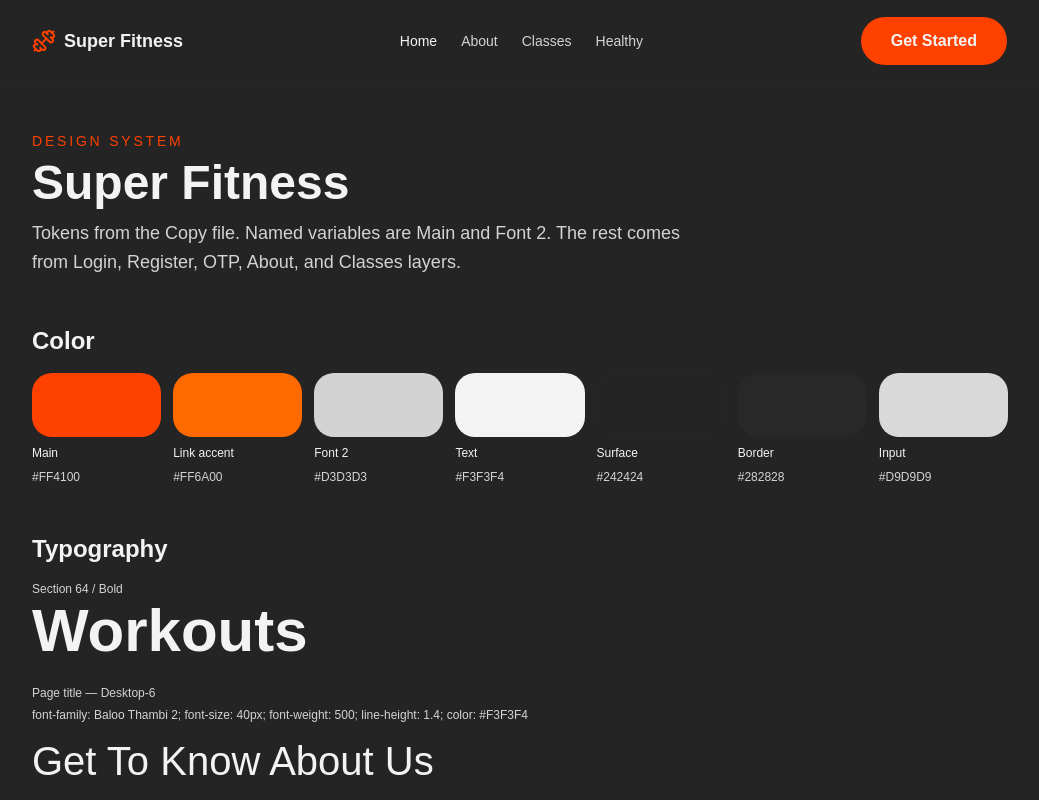
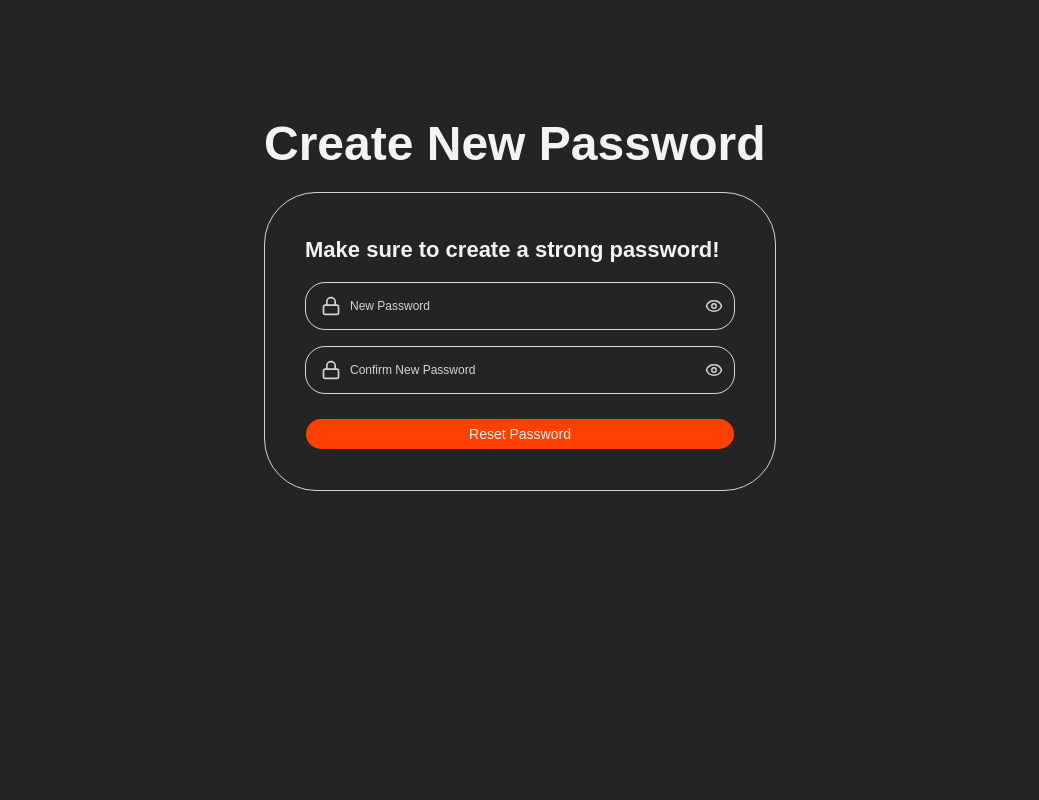
Before and after one commit to engmaggi/super-fitness, a React (Vite) app: page /auth/reset-password in a window 1280 px wide. Shown: the top 800 px of the page, without its empty margins (120-1159 px from the left). Built offline with nearby package versions, Linux system fonts and the light colour scheme; no server answers.

Commit message:
reset password form

```diff
--- a/src/App.tsx
+++ b/src/App.tsx
@@ -27,6 +27,8 @@ import { Separator } from "@/components/ui/separator"
 import { Tabs, TabsContent, TabsList, TabsTrigger } from "@/components/ui/tabs"
 import { figmaTokens } from "@/lib/tokens"
 import { toast } from "sonner"
+import { Route, Routes } from "react-router-dom"
+import { ResetPasswordPage } from "@/features/auth"
 
 const colors = [
   { name: "Main", hex: figmaTokens.color.main, className: "bg-primary" },
@@ -150,6 +152,14 @@ function IconField({
 }
 
 export default function App() {
+  return (
+    <Routes>
+      <Route path="/" element={<DesignSystem />} />
+      <Route path="/auth/reset-password" element={<ResetPasswordPage />} />
+    </Routes>
+  )
+}
+function DesignSystem() {
   return (
     <div className="min-h-svh bg-background text-foreground">
       <header className="border-b border-border">
--- /dev/null
+++ b/src/features/auth/api/reset-password.ts
@@ -0,0 +1,26 @@
+// Base URL for the API
+const BASE_URL = import.meta.env.VITE_API_BASE_URL;
+
+// Shape of the data this function needs to reset a password
+type ResetPasswordPayload = {
+  email: string;
+  newPassword: string;
+};
+
+export async function resetPassword({ email, newPassword }: ResetPasswordPayload) {
+  // TODO: swap this fetch for the shared axios instance once it's ready
+  // await apiClient.post(`${BASE_URL}/auth/resetPassword`, { email, newPassword })
+
+  // Send the new password to the backend
+  const res = await fetch(`${BASE_URL}/auth/resetPassword`, {
+    method: "PUT",
+    headers: { "Content-Type": "application/json" },
+    body: JSON.stringify({ email, newPassword }),
+  });
+
+  // If the request failed, stop here and let the caller show an error
+  if (!res.ok) {
+    throw new Error("Failed to reset password");
+  }
+
+}
--- /dev/null
+++ b/src/features/auth/components/reset-password-form.tsx
@@ -0,0 +1,140 @@
+import { useState, type SyntheticEvent } from "react";
+import { Button } from "@/components/ui/button";
+import { Input } from "@/components/ui/input";
+import { passwordSchema } from "../utils/password-schema";
+import { resetPassword } from "../api/reset-password";
+import { EyeOff, Eye, Lock } from "lucide-react";
+import { useNavigate } from "react-router-dom";
+import { toast } from "sonner";
+
+type CreatePasswordFormProps = {
+  email: string;
+};
+type FormErrors = { password?: string; confirmPassword?: string; form?: string };
+
+function ResetPasswordForm({ email }: CreatePasswordFormProps) {
+    const navigate = useNavigate();
+  // The actual values the user types
+  const [password, setPassword] = useState("");
+  const [confirmPassword, setConfirmPassword] = useState("");
+
+  // Show/hide toggles
+  const [showPassword, setShowPassword] = useState(false);
+  const [showConfirmPassword, setShowConfirmPassword] = useState(false);
+
+  // Only show an error after the user has interacted with that field
+  const [touched, setTouched] = useState({ password: false, confirmPassword: false });
+
+  // Separate from field errors — this is for backend/network failures
+  const [serverError, setServerError] = useState("");
+
+  // Re-run validation on every render, so errors always match the latest input
+  const result = passwordSchema.safeParse({ password, confirmPassword });
+  const errors: FormErrors = {};
+  if (!result.success) {
+    for (const issue of result.error.issues) {
+      const field = issue.path[0] as "password" | "confirmPassword";
+      errors[field] ??= issue.message; // keep only the first error per field
+    }
+  }
+
+  async function handleSubmit(e: SyntheticEvent<HTMLFormElement>) {
+    e.preventDefault();
+    setTouched({ password: true, confirmPassword: true }); // reveal errors even on empty fields
+    if (!result.success) return; // stop here if validation failed
+
+    try {
+      setServerError("");
+      await resetPassword({ email, newPassword: password });
+       toast.success("Password updated! Please log in.");
+        navigate("/auth/login"); // redirect to login after success
+    } catch (err) {
+      setServerError(err instanceof Error ? err.message : "Something went wrong. Please try again.");
+    }
+  }
+
+  return (
+      <div className="flex flex-col gap-6 justify-center w-140 align-middle mx-auto px-6 py-30">
+      <h1 className="font-extrabold text-5xl">Create New Password</h1>
+
+      <div className="border border-chart-2 rounded-4xl p-10 flex flex-col gap-4">
+        <h3 className="text-[22px] text-foreground">Make sure to create a strong password!</h3>
+
+        <form onSubmit={handleSubmit} className="flex flex-col gap-4">
+          {/* Password field */}
+          <div className="flex flex-col gap-1">
+            <div className="relative">
+              <Lock className="pointer-events-none absolute top-1/2 left-4 size-5 -translate-y-1/2 text-font-2" />
+              <Input
+                className="normal-case pr-10 pl-11"
+                type={showPassword ? "text" : "password"}
+                placeholder="New Password"
+                value={password}
+                onChange={(e) => {
+                  setPassword(e.target.value);
+                  setTouched((t) => ({ ...t, password: true }));
+                }}
+                // stop phones/extensions from auto-capitalizing or "fixing" the password
+                autoCapitalize="off"
+                autoCorrect="off"
+                spellCheck={false}
+              />
+              <button
+                type="button"
+                onClick={() => setShowPassword(!showPassword)}
+                aria-label={showPassword ? "Hide password" : "Show password"}
+                className="absolute right-3 top-1/2 -translate-y-1/2 text-muted-foreground"
+              >
+                {showPassword ? <EyeOff size={18} /> : <Eye size={18} />}
+              </button>
+            </div>
+            {touched.password && errors.password && (
+              <p className="text-sm font-medium text-destructive">{errors.password}</p>
+            )}
+          </div>
+
+          {/* Confirm password field  */}
+          <div className="flex flex-col gap-1 mb-2">
+            <div className="relative">
+              <Lock className="pointer-events-none absolute top-1/2 left-4 size-5 -translate-y-1/2 text-font-2" />
+              <Input
+                className="normal-case pr-10 pl-11"
+                type={showConfirmPassword ? "text" : "password"}
+                placeholder="Confirm New Password"
+                value={confirmPassword}
+                onChange={(e) => {
+                  setConfirmPassword(e.target.value);
+                  setTouched((t) => ({ ...t, confirmPassword: true }));
+                }}
+                autoCapitalize="off"
+                autoCorrect="off"
+                spellCheck={false}
+              />
+              <button
+                type="button"
+                onClick={() => setShowConfirmPassword(!showConfirmPassword)}
+                aria-label={showConfirmPassword ? "Hide password" : "Show password"}
+                className="absolute right-3 top-1/2 -translate-y-1/2 text-muted-foreground"
+              >
+                {showConfirmPassword ? <EyeOff size={18} /> : <Eye size={18} />}
+              </button>
+            </div>
+            {touched.confirmPassword && errors.confirmPassword && (
+              <p className="text-sm font-medium text-destructive">{errors.confirmPassword}</p>
+            )}
+          </div>
+
+          {/* Backend/network errors go here*/}
+          {serverError && (
+            <p className="text-sm font-medium text-destructive">{serverError}</p>
+          )}
+
+          <Button type="submit" variant="default">Reset Password</Button>
+        </form>
+      </div>
+    </div>
+
+  );
+}
+
+export default ResetPasswordForm;
--- /dev/null
+++ b/src/features/auth/index.ts
@@ -0,0 +1,3 @@
+
+export { default as ResetPasswordForm } from "./components/reset-password-form";
+export { default as ResetPasswordPage } from "./pages/reset-password-page";
--- /dev/null
+++ b/src/features/auth/pages/login-page.tsx
@@ -0,0 +1,4 @@
+function LoginPage() {
+  return <h1 className="text-center mt-20 text-2xl">Login page (coming soon)</h1>;
+}
+export default LoginPage;
--- /dev/null
+++ b/src/features/auth/pages/reset-password-page.tsx
@@ -0,0 +1,16 @@
+import { useLocation, Navigate } from "react-router-dom";
+import ResetPasswordForm from "../components/reset-password-form";
+
+function ResetPasswordPage() {
+  const { state } = useLocation();
+  // const email = state?.email as string | undefined;
+
+  // TEMPORARY while the OTP step isn't ready: use a test email instead of redirecting
+  const email = state?.email ?? "test@example.com";
+
+  if (!email) return <Navigate to="/auth/forgot-password" replace />;
+
+  return <ResetPasswordForm email={email} />;
+}
+
+export default ResetPasswordPage;
--- /dev/null
+++ b/src/features/auth/utils/password-schema.ts
@@ -0,0 +1,18 @@
+import { z } from "zod";
+
+export const passwordSchema = z
+  .object({
+    password: z
+      .string()
+      .min(1, "Password is required")
+      .min(8, "Password should be at least 8 characters long")
+      .regex(/[A-Z]/, "Password should contain at least one uppercase letter (A-Z)")
+      .regex(/[a-z]/, "Password should contain at least one lowercase letter (a-z)")
+      .regex(/\d/, "Password should contain at least one digit (0-9)")
+      .regex(/[@$!%*?&]/, "Password should contain at least one special character (e.g., @$!%*?&)"),
+    confirmPassword: z.string(),
+  })
+  .refine((data) => data.password === data.confirmPassword, {
+    message: "Passwords do not match",
+    path: ["confirmPassword"],
+  });
--- a/tsconfig.json
+++ b/tsconfig.json
@@ -8,6 +8,7 @@
     "baseUrl": ".",
     "paths": {
       "@/*": ["./src/*"]
-    }
+    },
+    "ignoreDeprecations": "6.0"
   }
 }
```
Also changed, not shown: src/router.tsx (added, +15 -0 lines).
